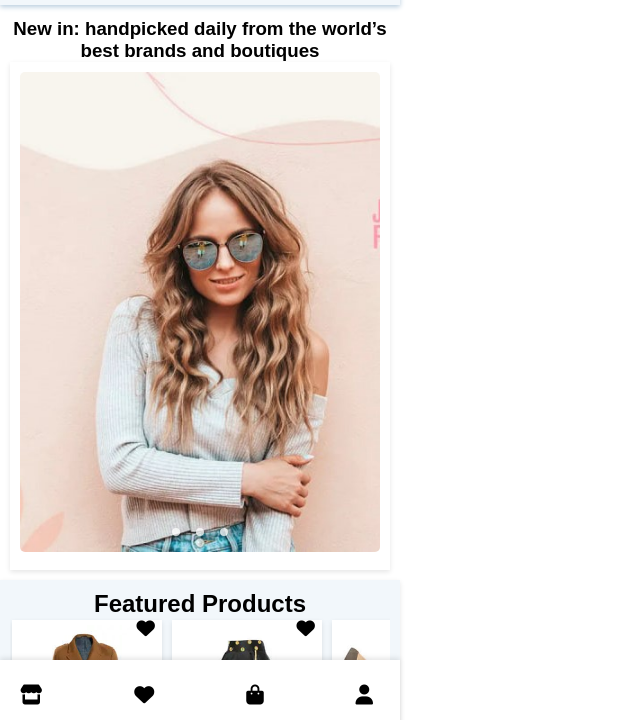
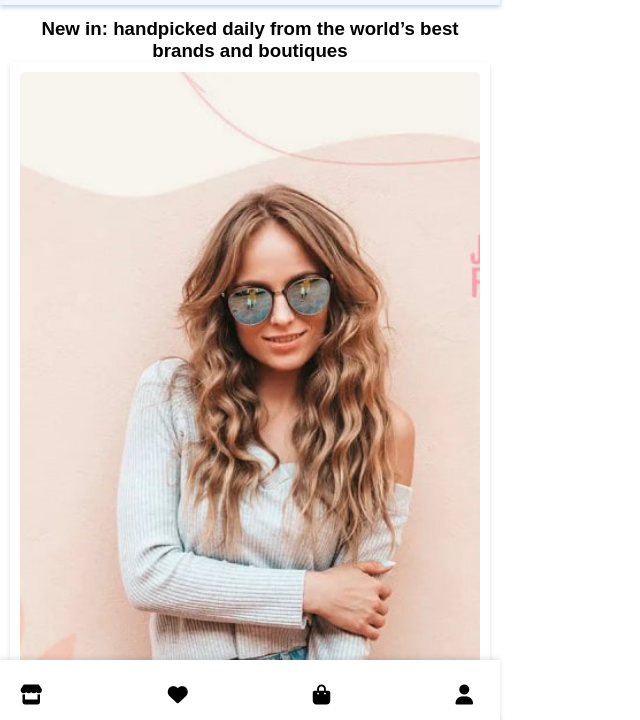
Before and after one commit to HoffensResilient/demo-ecommerce, a plain HTML site: page index.html in a window 1280 px wide. Shown: the part 72-792 px from the top of the page, without its empty margins (0-640 px from the left). Drawn offline with Linux system fonts and the light colour scheme.

Commit message:
Update style.css

```diff
--- a/style.css
+++ b/style.css
@@ -4,7 +4,7 @@
     padding: 0;
     box-sizing: border-box;
     font-family: 'Arial', sans-serif;
-    max-width: 400px;
+    max-width: 500px;
 }
 body{
     padding-top: 80px;
@@ -12,7 +12,7 @@ body{
 
 }
 .container{
-    max-width: 400px;
+    max-width: 500px;
 }
 
 
```
